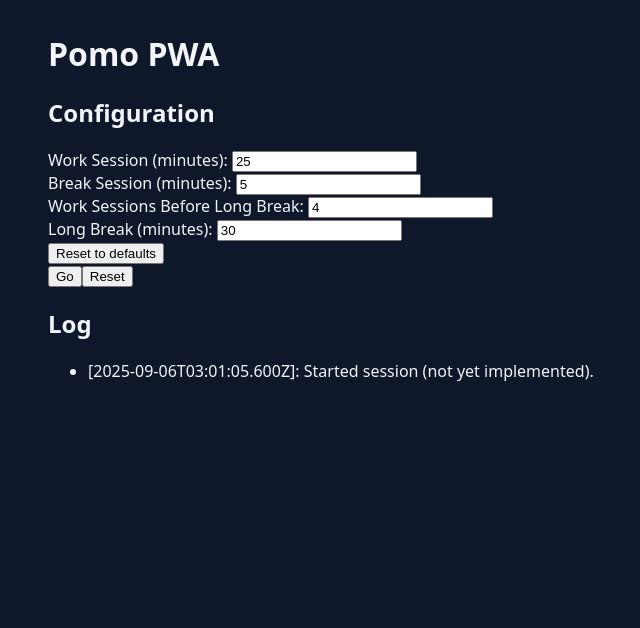
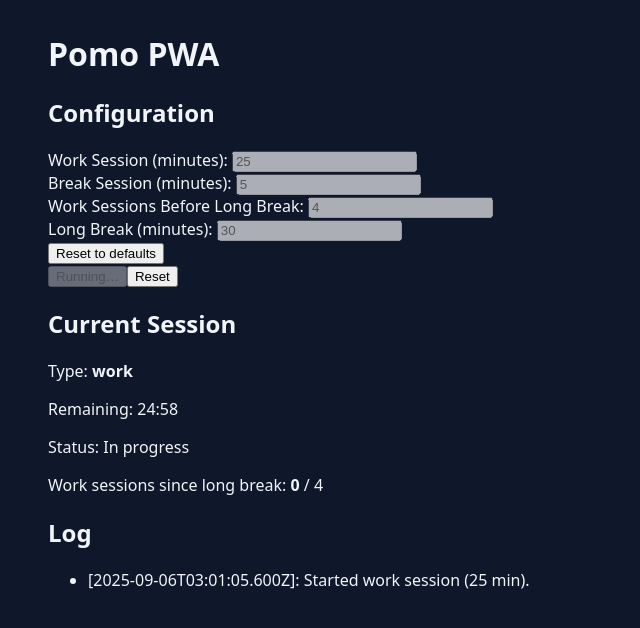
Before and after one commit to ethan-mfb/pomo, a React (Vite) app: page / in a window 1280 px wide. Both pictures are taken after a click on the button "Go". Shown: the top 628 px of the page, without its empty margins (272-912 px from the left). Built offline with nearby package versions, Linux system fonts and the light colour scheme.

Commit message:
implement the buttons and state for the app

```diff
--- a/src/App.tsx
+++ b/src/App.tsx
@@ -1,5 +1,8 @@
-import React, { useState, useCallback } from 'react';
+import React, { useState, useCallback, useEffect, useRef } from 'react';
 import { NumberInput } from './components/NumberInput.tsx';
+
+// TODO: add a button to pause the current session that can be used to resume the session once paused
+// TODO: instead of tracking the time for the break (short and long term sessions), just log the event and make the next go event simply ends the break session and logs that it is finished
 
 // Default configuration constants
 const DEFAULTS = {
@@ -9,6 +12,21 @@ const DEFAULTS = {
   LONG_BREAK_MINUTES: 30,
 } as const;
 
+type SessionType = 'work' | 'break' | 'long_break';
+interface SessionState {
+  type: SessionType;
+  startedAt: number; // epoch ms
+  durationMs: number;
+  endsAt: number;
+  remainingMs: number;
+  inProgress: boolean;
+}
+interface LogEntry {
+  time: string;
+  message: string;
+  level?: 'info' | 'warn' | 'error';
+}
+
 export function App() {
   const [workMinutes, setWorkMinutes] = useState<number>(DEFAULTS.WORK_MINUTES);
   const [breakMinutes, setBreakMinutes] = useState<number>(DEFAULTS.BREAK_MINUTES);
@@ -16,24 +34,152 @@ export function App() {
     DEFAULTS.SESSIONS_BEFORE_LONG_BREAK
   );
   const [longBreakMinutes, setLongBreakMinutes] = useState<number>(DEFAULTS.LONG_BREAK_MINUTES);
-  const [log, setLog] = useState<Array<{ time: string; message: string }>>([]);
+  const [log, setLog] = useState<LogEntry[]>([]);
+  const [session, setSession] = useState<SessionState | null>(null);
+  const [workSinceLongBreak, setWorkSinceLongBreak] = useState<number>(0);
+  const lastEndedTypeRef = useRef<SessionType | null>(null);
+  const prevConfigRef = useRef<{
+    workMinutes: number;
+    breakMinutes: number;
+    sessionsBeforeLongBreak: number;
+    longBreakMinutes: number;
+  }>({
+    workMinutes: DEFAULTS.WORK_MINUTES,
+    breakMinutes: DEFAULTS.BREAK_MINUTES,
+    sessionsBeforeLongBreak: DEFAULTS.SESSIONS_BEFORE_LONG_BREAK,
+    longBreakMinutes: DEFAULTS.LONG_BREAK_MINUTES,
+  });
 
   const timestamp = () => new Date().toISOString();
+
+  const snapshotConfig = useCallback(
+    () => ({
+      workMinutes,
+      breakMinutes,
+      sessionsBeforeLongBreak,
+      longBreakMinutes,
+    }),
+    [workMinutes, breakMinutes, sessionsBeforeLongBreak, longBreakMinutes]
+  );
+
+  const logMessage = useCallback((message: string, level: LogEntry['level'] = 'info') => {
+    setLog((l) => [{ time: timestamp(), message, level }, ...l]);
+  }, []);
 
   const resetConfig = useCallback(() => {
     setWorkMinutes(DEFAULTS.WORK_MINUTES);
     setBreakMinutes(DEFAULTS.BREAK_MINUTES);
     setSessionsBeforeLongBreak(DEFAULTS.SESSIONS_BEFORE_LONG_BREAK);
     setLongBreakMinutes(DEFAULTS.LONG_BREAK_MINUTES);
-    setLog((l) => [{ time: timestamp(), message: 'Configuration reset to defaults.' }, ...l]);
-  }, []);
+    prevConfigRef.current = {
+      workMinutes: DEFAULTS.WORK_MINUTES,
+      breakMinutes: DEFAULTS.BREAK_MINUTES,
+      sessionsBeforeLongBreak: DEFAULTS.SESSIONS_BEFORE_LONG_BREAK,
+      longBreakMinutes: DEFAULTS.LONG_BREAK_MINUTES,
+    };
+    logMessage('Configuration reset to defaults.');
+  }, [logMessage]);
+
+  const decideNextType = useCallback((): SessionType => {
+    if (!lastEndedTypeRef.current) return 'work'; // initial
+    if (lastEndedTypeRef.current === 'work') {
+      // choose break vs long_break
+      if (workSinceLongBreak >= sessionsBeforeLongBreak) return 'long_break';
+      return 'break';
+    }
+    // after any break => work
+    return 'work';
+  }, [workSinceLongBreak, sessionsBeforeLongBreak]);
+
+  const durationForType = useCallback(
+    (t: SessionType): number => {
+      switch (t) {
+        case 'work':
+          return workMinutes;
+        case 'break':
+          return breakMinutes;
+        case 'long_break':
+          return longBreakMinutes;
+      }
+    },
+    [workMinutes, breakMinutes, longBreakMinutes]
+  );
+
+  const startNextSession = useCallback(() => {
+    if (session?.inProgress) {
+      logMessage('Session already in progress.', 'warn');
+      return;
+    }
+    const currentConfig = snapshotConfig();
+    const prev = prevConfigRef.current;
+    const changed: string[] = [];
+    (Object.keys(currentConfig) as Array<keyof typeof currentConfig>).forEach((k) => {
+      if (currentConfig[k] !== prev[k]) changed.push(k);
+    });
+    if (changed.length) logMessage(`Configuration changed: ${changed.join(', ')}.`);
+    const type = decideNextType();
+    const durationMin = durationForType(type);
+    const startedAt = Date.now();
+    const durationMs = durationMin * 60_000;
+    const endsAt = startedAt + durationMs;
+    const newSession: SessionState = {
+      type,
+      startedAt,
+      durationMs,
+      endsAt,
+      remainingMs: durationMs,
+      inProgress: true,
+    };
+    setSession(newSession);
+    logMessage(`Started ${type.replace('_', ' ')} session (${durationMin} min).`);
+    prevConfigRef.current = currentConfig;
+  }, [session, logMessage, decideNextType, durationForType, snapshotConfig]);
+
+  // ticking effect
+  useEffect(() => {
+    if (!session || !session.inProgress) return;
+    const id = setInterval(() => {
+      setSession((s) => {
+        if (!s) return s;
+        const remaining = s.endsAt - Date.now();
+        if (remaining <= 0) {
+          return { ...s, inProgress: false, remainingMs: 0 };
+        }
+        return { ...s, remainingMs: remaining };
+      });
+    }, 1000);
+    return () => clearInterval(id);
+  }, [session]);
+
+  // session completion bookkeeping
+  useEffect(() => {
+    if (session && !session.inProgress && lastEndedTypeRef.current !== session.type) {
+      lastEndedTypeRef.current = session.type;
+      if (session.type === 'work') {
+        const next = workSinceLongBreak + 1;
+        setWorkSinceLongBreak(next);
+      } else if (session.type === 'long_break') {
+        setWorkSinceLongBreak(0);
+      }
+      logMessage(`Finished ${session.type.replace('_', ' ')} session.`);
+    }
+  }, [session, workSinceLongBreak, logMessage]);
+
+  const fullReset = useCallback(() => {
+    setSession(null);
+    setWorkSinceLongBreak(0);
+    lastEndedTypeRef.current = null;
+    setLog([]);
+    prevConfigRef.current = snapshotConfig();
+    logMessage('State reset (cleared session & log).');
+  }, [logMessage, snapshotConfig]);
 
   return (
     <div className="app">
       <h1>Pomo PWA</h1>
 
       <section>
-        {/* TODO: disable configuration inputs and buttons, except for reset, when a session is active */}
+        {/* configuration inputs disable while a session runs */}
         <h2>Configuration</h2>
         <NumberInput
           id="workMinutes"
@@ -42,6 +188,7 @@ export function App() {
           onChange={setWorkMinutes}
           min={1}
           placeholder={DEFAULTS.WORK_MINUTES}
+          disabled={!!session?.inProgress}
         />
         <NumberInput
           id="breakMinutes"
@@ -50,6 +197,7 @@ export function App() {
           onChange={setBreakMinutes}
           min={1}
           placeholder={DEFAULTS.BREAK_MINUTES}
+          disabled={!!session?.inProgress}
         />
         <NumberInput
           id="sessionsBeforeLongBreak"
@@ -58,6 +206,7 @@ export function App() {
           onChange={setSessionsBeforeLongBreak}
           min={1}
           placeholder={DEFAULTS.SESSIONS_BEFORE_LONG_BREAK}
+          disabled={!!session?.inProgress}
         />
         <NumberInput
           id="longBreakMinutes"
@@ -66,6 +215,7 @@ export function App() {
           onChange={setLongBreakMinutes}
           min={1}
           placeholder={DEFAULTS.LONG_BREAK_MINUTES}
+          disabled={!!session?.inProgress}
         />
         <div>
           <button type="button" onClick={resetConfig}>
@@ -75,31 +225,41 @@ export function App() {
       </section>
 
       <section>
-        <button
-          type="button"
-          onClick={() => {
-            // TODO: implement start session logic
-            setLog((l) => [
-              { time: timestamp(), message: 'Started session (not yet implemented).' },
-              ...l,
-            ]);
-          }}
-        >
-          Go
+        <button type="button" onClick={startNextSession} disabled={!!session?.inProgress}>
+          {session?.inProgress ? 'Running…' : 'Go'}
         </button>
-        <button
-          type="button"
-          onClick={() => {
-            // TODO: implement full reset
-            setLog((l) => [{ time: timestamp(), message: 'Reset (not yet implemented).' }, ...l]);
-          }}
-        >
+        <button type="button" onClick={fullReset}>
           Reset
         </button>
       </section>
 
       <section>
+        <h2>Current Session</h2>
+        {session ? (
+          <div>
+            <p>
+              Type: <strong>{session.type.replace('_', ' ')}</strong>
+            </p>
+            <p>
+              Remaining: {Math.max(0, Math.floor(session.remainingMs / 1000 / 60))}:
+              {String(Math.max(0, Math.floor((session.remainingMs / 1000) % 60))).padStart(2, '0')}
+            </p>
+            <p>Status: {session.inProgress ? 'In progress' : 'Finished'}</p>
+            <p>
+              Work sessions since long break: <strong>{workSinceLongBreak}</strong> /{' '}
+              {sessionsBeforeLongBreak}
+            </p>
+          </div>
+        ) : (
+          <p>No session active.</p>
+        )}
+      </section>
+
+      <section>
         <h2>Log</h2>
+        {log.length === 0 ? (
+          <p>No events yet.</p>
+        ) : (
           <ul>
             {log.map((entry, i) => (
               <li key={i}>
@@ -107,6 +267,7 @@ export function App() {
               </li>
             ))}
           </ul>
+        )}
       </section>
     </div>
   );
```
Lines whose indentation alone changed are shown as unchanged.
